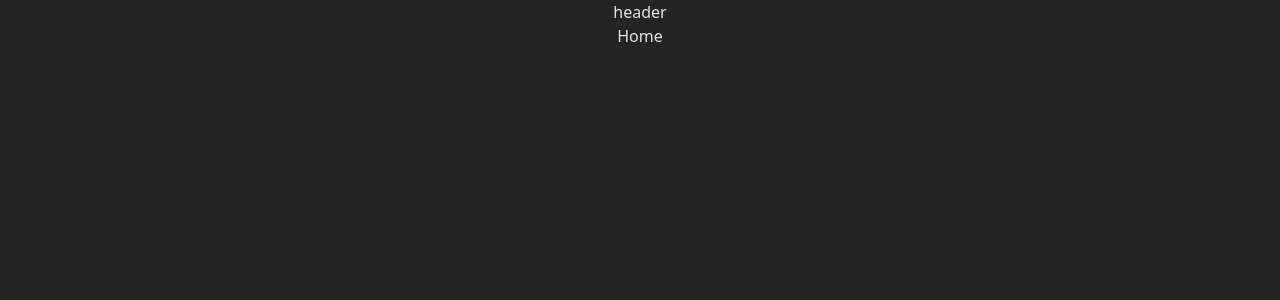
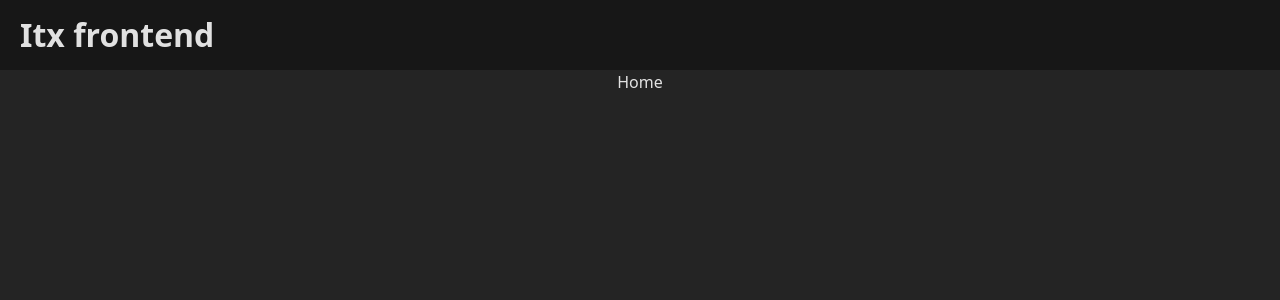
Before and after one commit to MontejoJorge/itx-frontend, a React (Vite) app: page / in a window 1280 px wide. Shown: the top 300 px of the page. Built offline with nearby package versions, Linux system fonts and the light colour scheme.

Commit message:
header with scss

```diff
--- a/package.json
+++ b/package.json
@@ -29,6 +29,7 @@
     "globals": "^16.5.0",
     "prettier": "^3.8.1",
     "prettier-plugin-organize-imports": "^4.3.0",
+    "sass-embedded": "^1.97.3",
     "typescript": "~5.9.3",
     "typescript-eslint": "^8.48.0",
     "vite": "^7.3.1"
--- a/src/App.tsx
+++ b/src/App.tsx
@@ -1,4 +1,4 @@
-import { Routes, Route } from 'react-router';
+import { Route, Routes } from 'react-router';
 import { Header } from './components/header';
 import { Home } from './pages/home';
 import { Product } from './pages/product';
--- /dev/null
+++ b/src/components/header/Header.module.scss
@@ -0,0 +1,8 @@
+.header {
+  display: flex;
+  justify-content: space-between;
+  align-items: center;
+  height: 70px;
+  padding: 0 20px;
+  background-color: var(--sidebar);
+}
--- a/src/components/header/index.tsx
+++ b/src/components/header/index.tsx
@@ -1,5 +1,9 @@
+import styles from './Header.module.scss';
+
 export const Header = () => {
-  return <header>
-    header
-  </header>
-}
+  return (
+    <header className={styles.header}>
+      <h1>Itx frontend</h1>
+    </header>
+  );
+};
--- a/src/index.css
+++ b/src/index.css
@@ -13,6 +13,38 @@
   -moz-osx-font-smoothing: grayscale;
 
   box-sizing: border-box;
+
+  --background: oklch(0.145 0 0);
+  --foreground: oklch(0.985 0 0);
+  --card: oklch(0.205 0 0);
+  --card-foreground: oklch(0.985 0 0);
+  --popover: oklch(0.205 0 0);
+  --popover-foreground: oklch(0.985 0 0);
+  --primary: oklch(0.922 0 0);
+  --primary-foreground: oklch(0.205 0 0);
+  --secondary: oklch(0.269 0 0);
+  --secondary-foreground: oklch(0.985 0 0);
+  --muted: oklch(0.269 0 0);
+  --muted-foreground: oklch(0.708 0 0);
+  --accent: oklch(0.269 0 0);
+  --accent-foreground: oklch(0.985 0 0);
+  --destructive: oklch(0.704 0.191 22.216);
+  --border: oklch(1 0 0 / 10%);
+  --input: oklch(1 0 0 / 15%);
+  --ring: oklch(0.556 0 0);
+  --chart-1: oklch(0.488 0.243 264.376);
+  --chart-2: oklch(0.696 0.17 162.48);
+  --chart-3: oklch(0.769 0.188 70.08);
+  --chart-4: oklch(0.627 0.265 303.9);
+  --chart-5: oklch(0.645 0.246 16.439);
+  --sidebar: oklch(0.205 0 0);
+  --sidebar-foreground: oklch(0.985 0 0);
+  --sidebar-primary: oklch(0.488 0.243 264.376);
+  --sidebar-primary-foreground: oklch(0.985 0 0);
+  --sidebar-accent: oklch(0.269 0 0);
+  --sidebar-accent-foreground: oklch(0.985 0 0);
+  --sidebar-border: oklch(1 0 0 / 10%);
+  --sidebar-ring: oklch(0.556 0 0);
 }
 
 #root {
--- a/src/main.tsx
+++ b/src/main.tsx
@@ -1,8 +1,8 @@
 import { StrictMode } from 'react';
 import { createRoot } from 'react-dom/client';
 import { BrowserRouter } from 'react-router';
+import App from './App';
 import './index.css';
-import App from './App';
 
 createRoot(document.getElementById('root')!).render(
   <StrictMode>
```
Also changed, not shown: 1 other file (tests, documents, lock files or other folders).
